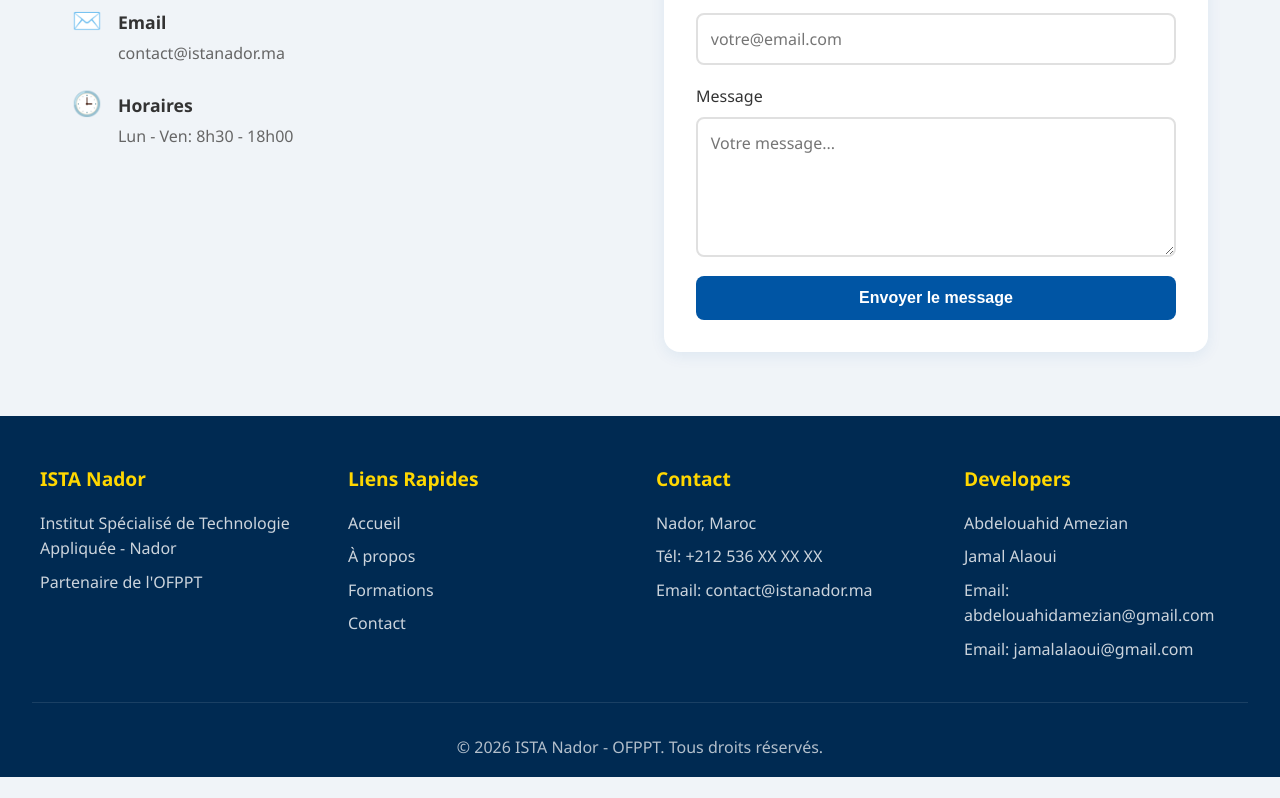
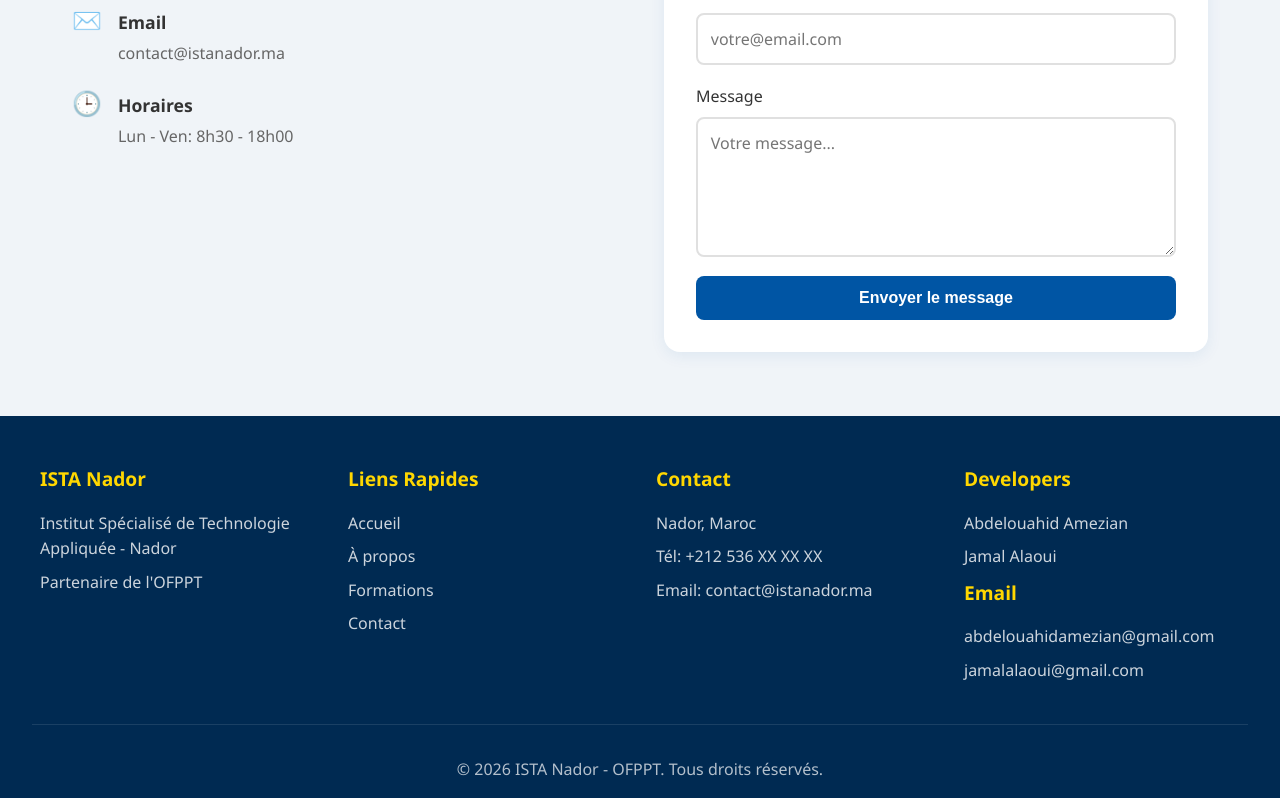
Before and after one commit to DEV-011326/ISTA-Portal, a React (Vite) app: page /ISTA-Portal/contact in a window 1280 px wide. Shown: the part 441-1239 px from the top of the page. Before the commit the page ends 1218 px from the top, so only its background shows below. Built offline with nearby package versions, Linux system fonts and the light colour scheme.

Commit message:
`Refactor developers section in Footer component`

```diff
--- a/src/components/Footer.jsx
+++ b/src/components/Footer.jsx
@@ -26,8 +26,9 @@
           <h3>Developers</h3>
           <p>Abdelouahid Amezian</p>
           <p>Jamal Alaoui</p>
-          <p>Email: abdelouahidamezian@gmail.com</p>
-          <p>Email: jamalalaoui@gmail.com</p>
+          <h3>Email</h3>
+          <p>abdelouahidamezian@gmail.com</p>
+          <p>jamalalaoui@gmail.com</p>
         </div>
       </div>
       <div className="footer-bottom">
```
